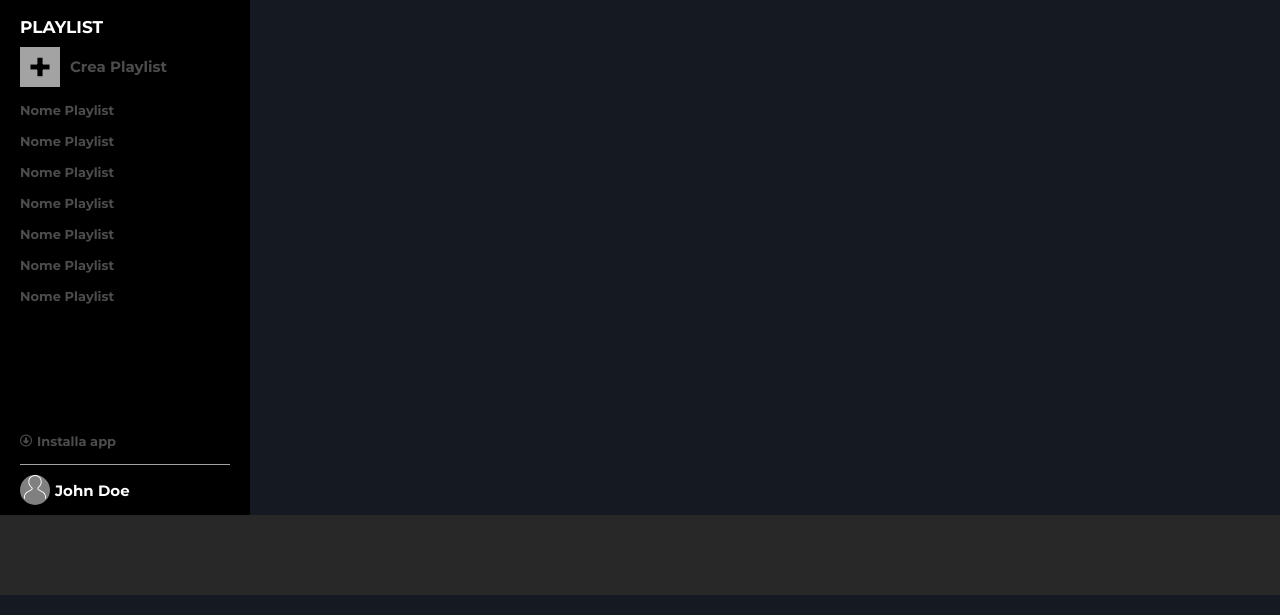
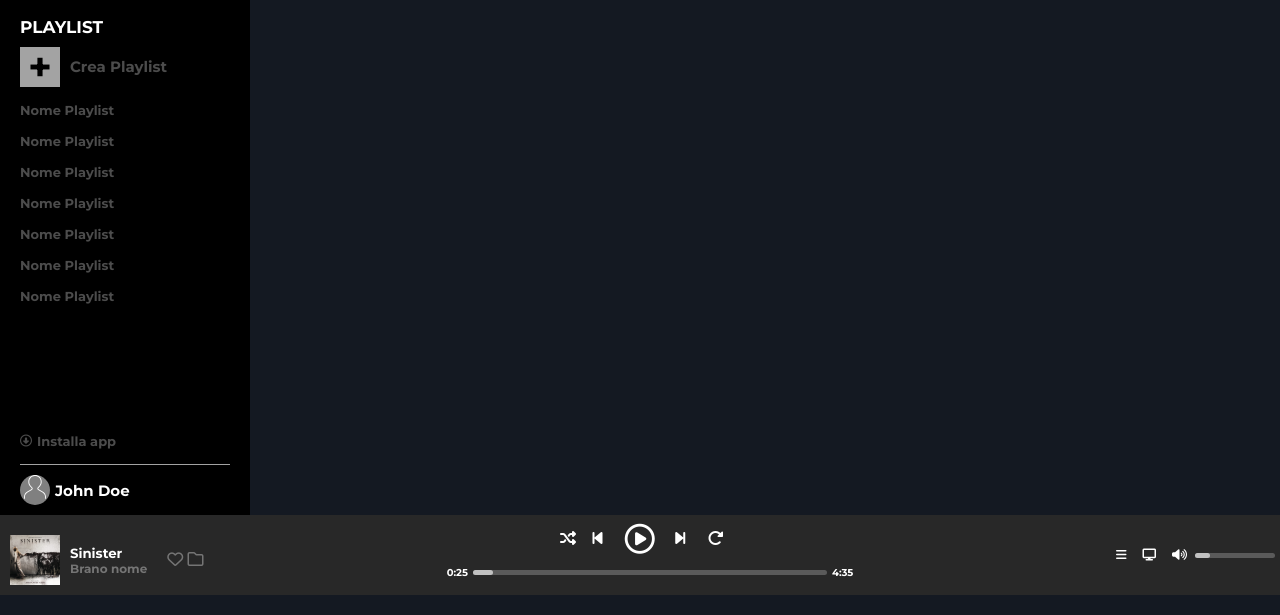
Before and after one commit to Gino804/html-css-spotifyweb, a plain HTML site: page index.html in a window 1280 px wide. Shown: the part 205-820 px from the top of the page. Drawn offline with Linux system fonts and the light colour scheme.

Commit message:
Added footer content

```diff
--- a/css/style.css
+++ b/css/style.css
@@ -61,6 +61,23 @@ footer
     left:0;
     background-color:#282828;
     color:white;
+    display:flex;
+}
+
+/* Utils */
+
+.bar
+{
+    height:5px;
+    border-radius:3px;
+    background-color:#5A5A5A;
+}
+
+.bar>div
+{
+    height:100%;
+    border-radius:3px;
+    background-color:#C1C1C1;
 }
 
 ul
@@ -222,6 +239,117 @@ header .button
     font-size:12px;
 }
 
+/* Footer */
+
+footer>div
+{
+    flex-basis:calc(100% / 3);
+}
+
+.footer-left
+{
+    display:flex;
+    margin-top:20px;
+}
+
+.footer-left img
+{
+    width:50px;
+    height:50px;
+    margin:0 10px;
+}
+
+.footer-left p
+{
+    font-size:12px;
+    color:#757575;
+    font-weight:bold;
+}
+
+.footer-left .icons
+{
+    color:#757575;
+    margin-left:20px;
+    line-height:25px;
+}
+
+.footer-center
+{
+    padding-left:20px;
+    margin-top:15px;
+}
+
+.footer-center>div
+{
+    display:flex;
+}
+
+.footer-center .toolbar
+{
+    width:180px;
+    margin:0 auto;
+}
+
+.footer-center .toolbar>i
+{
+    flex-basis:20%;
+}
+
+.footer-center .fa-circle-play
+{
+    font-size:30px;
+    margin-right:18px;
+    margin-top:-6px;
+}
+
+.footer-center .bar-container
+{
+    margin-top:12px;
+    align-items:center;
+    font-weight:bold;
+}
+
+.footer-center .bar
+{
+    width:90%;
+    margin:0 5px;
+}
+
+.footer-center .bar>div
+{
+    width:20px;
+}
+
+.footer-center p
+{
+    font-size:10px;
+}
+
+.footer-right
+{
+    display:flex;
+    height:100%;
+    align-items:center;
+    justify-content:flex-end;
+}
+
+.footer-right i
+{
+    padding:0 8px;
+    font-size:12px;
+}
+
+.footer-right .bar
+{
+    width:80px;
+    margin-right:5px;
+}
+
+.footer-right .bar>div
+{
+    width:15px;
+}
+
 /* Responsive */
 
 @media screen and (min-width: 576px)
@@ -295,4 +423,17 @@ header .button
     {
         margin:0;
     }
+
+    .footer-left .song-name
+    {
+        margin-top:10px;
+    }
 }
+
+@media screen and (min-width: 768px)
+{
+    .footer-left .icons
+    {
+        margin-top:12px;
+    }
+}
--- a/index.html
+++ b/index.html
@@ -82,7 +82,39 @@
 
     <!-- Footer -->
     <footer>
+        <div class="footer-left">
+            <img src="img/sinister.jpeg" alt="sinister">
+            <div class="song-name">
+                <h5>Sinister</h5>
+                <p>Brano nome</p>
+            </div>
+            <div class="icons">
+                <i class="fa-regular fa-heart"></i>
+                <i class="fa-regular fa-folder"></i>
+            </div>
+        </div>
 
+        <div class="footer-center">
+            <div class="toolbar">
+                <i class="fa-solid fa-shuffle"></i>
+                <i class="fa-solid fa-backward-step"></i>
+                <i class="fa-regular fa-circle-play"></i>
+                <i class="fa-solid fa-forward-step"></i>
+                <i class="fa-solid fa-rotate-right"></i>
+            </div>
+            <div class="bar-container">
+                <p>0:25</p>
+                <div class="bar"><div></div></div>
+                <p>4:35</p>
+            </div>
+        </div>
+
+        <div class="footer-right">
+            <i class="fa-solid fa-bars"></i>
+            <i class="fa-solid fa-display"></i>
+            <i class="fa-solid fa-volume-high"></i>
+            <div class="bar"><div></div></div>
+        </div>
     </footer>
 
 </body>
```
